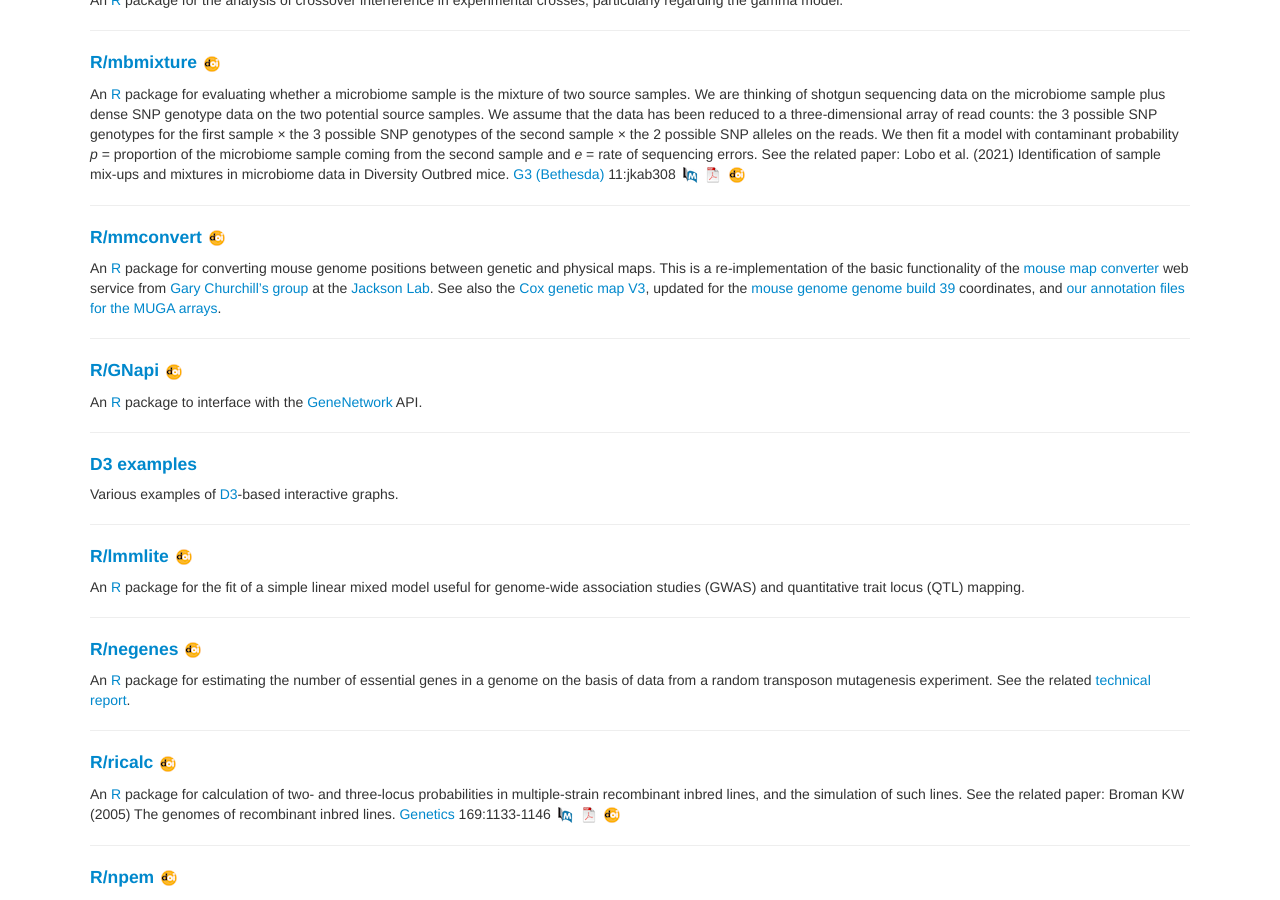
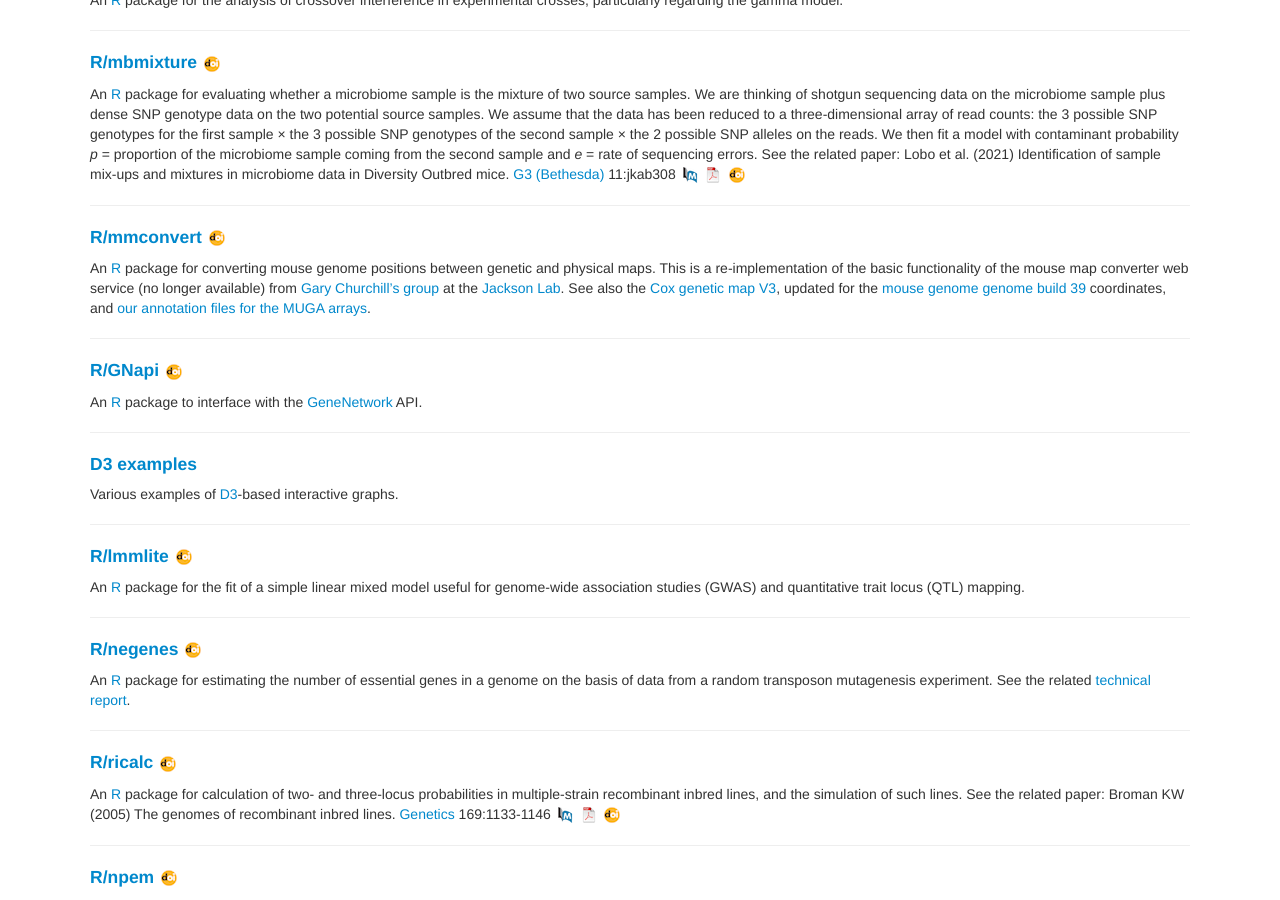
Before and after one commit to kbroman/kbroman.github.io, a Jekyll site: the page built from software.md, in a window 1280 px wide and 900 px high, scrolled down 1421 px. Built offline with Jekyll 4.4.1, drawn with Linux system fonts in a browser that asks for light colours.

Commit message:
software.md: update some broken links

```diff
--- a/software.md
+++ b/software.md
@@ -157,9 +157,9 @@
 
 An [R](https://www.r-project.org) package for converting mouse genome
 positions between genetic and physical maps. This is a
-re-implementation of the basic functionality of the [mouse map
-converter](https://churchill-lab.jax.org/mousemapconverter) web
-service from [Gary Churchill's group](https://churchill-lab.jax.org)
+re-implementation of the basic functionality of the mouse map
+converter web service (no longer available)
+from [Gary Churchill's group](https://sites.jax.org/churchill-lab/)
 at the [Jackson Lab](https://jax.org). See also the [Cox genetic map
 V3](https://github.com/kbroman/CoxMapV3), updated for the [mouse
 genome genome build 39](https://www.ncbi.nlm.nih.gov/assembly/GCF_000001635.27/)
```
